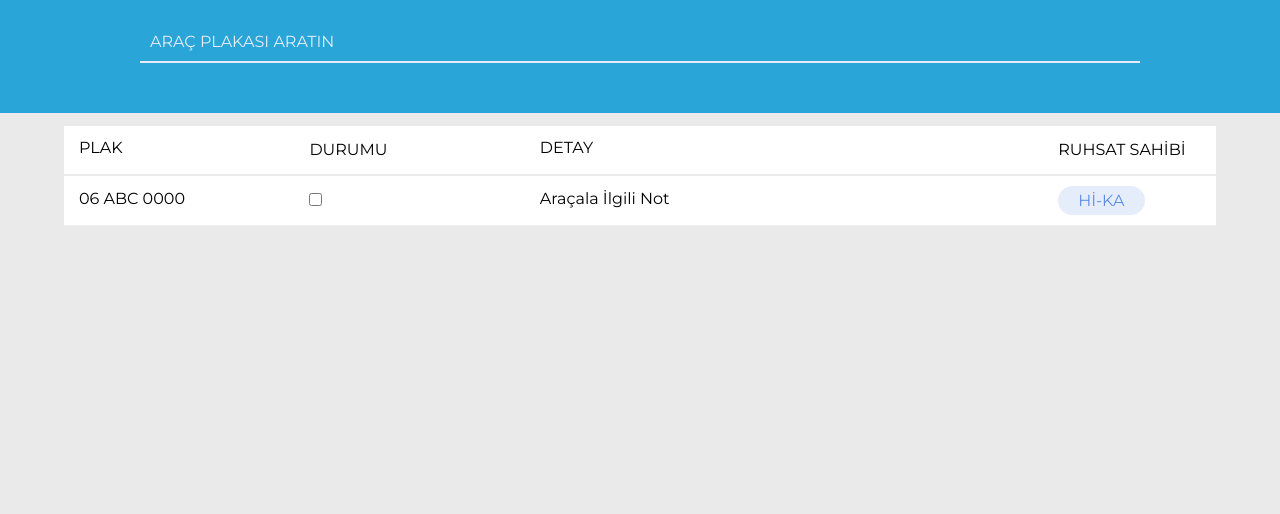
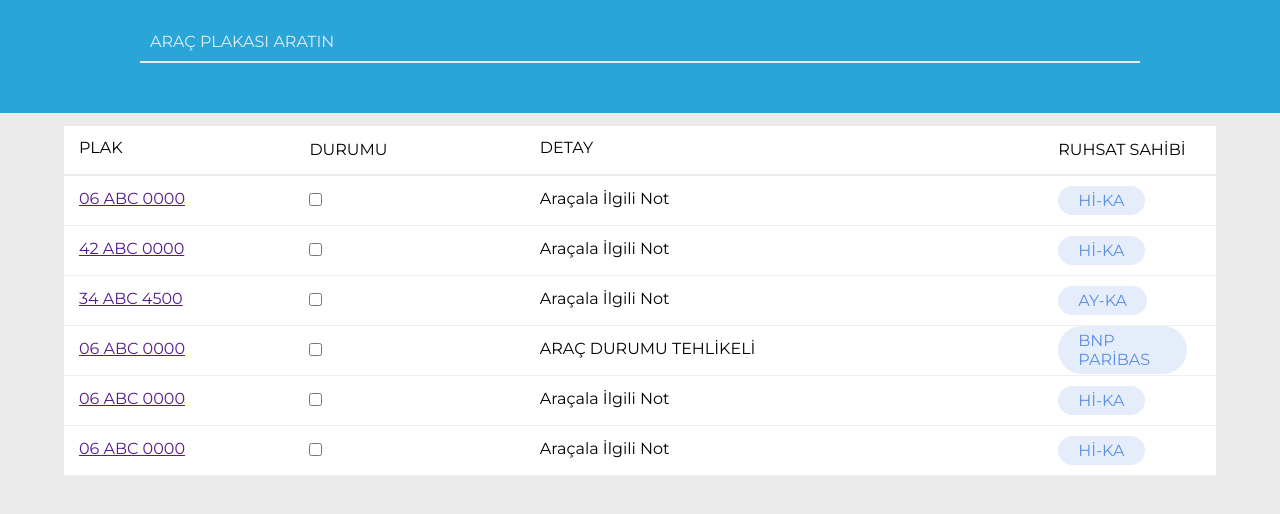
Before and after one commit to selimcinc/cinaryol.github.io, a plain HTML site: page index.html in a window 1280 px wide. Shown: the part 142-656 px from the top of the page. Drawn offline with Linux system fonts and the light colour scheme.

Commit message:
Update index.html

```diff
--- a/index.html
+++ b/index.html
@@ -45,7 +45,87 @@
         <li>
           <div class="item">
             <div class="name">
-              <span>06 ABC 0000</span>
+              <span><a href="">06 ABC 0000</a></span>
+            </div>
+            <div class="phone">
+             <input type="checkbox">
+            </div>
+            <div class="issue">
+              <span>Araçala İlgili Not</span>
+            </div>
+            <div class="status">
+              <span class="open">Hİ-KA </span>
+            </div>
+          </div>
+        </li>
+          <li>
+          <div class="item">
+            <div class="name">
+              <span><a href="">42 ABC 0000</a></span>
+            </div>
+            <div class="phone">
+             <input type="checkbox">
+            </div>
+            <div class="issue">
+              <span>Araçala İlgili Not</span>
+            </div>
+            <div class="status">
+              <span class="open">Hİ-KA </span>
+            </div>
+          </div>
+        </li>
+          <li>
+          <div class="item">
+            <div class="name">
+              <span><a href="">34 ABC 4500</a></span>
+            </div>
+            <div class="phone">
+             <input type="checkbox">
+            </div>
+            <div class="issue">
+              <span>Araçala İlgili Not</span>
+            </div>
+            <div class="status">
+              <span class="open">AY-KA </span>
+            </div>
+          </div>
+        </li>
+          <li>
+          <div class="item">
+            <div class="name">
+              <span><a href="">06 ABC 0000</a></span>
+            </div>
+            <div class="phone">
+             <input type="checkbox">
+            </div>
+            <div class="issue">
+              <span>ARAÇ DURUMU TEHLİKELİ</span>
+            </div>
+            <div class="status">
+              <span class="open">BNP PARİBAS </span>
+            </div>
+          </div>
+        </li>
+          <li>
+          <div class="item">
+            <div class="name">
+              <span><a href="">06 ABC 0000</a></span>
+            </div>
+            <div class="phone">
+             <input type="checkbox">
+            </div>
+            <div class="issue">
+              <span>Araçala İlgili Not</span>
+            </div>
+            <div class="status">
+              <span class="open">Hİ-KA </span>
+            </div>
+          </div>
+        </li>
+          <li>
+          <div class="item">
+            <div class="name">
+              <span><a href="">06 ABC 0000</a></span>
             </div>
             <div class="phone">
              <input type="checkbox">
```
